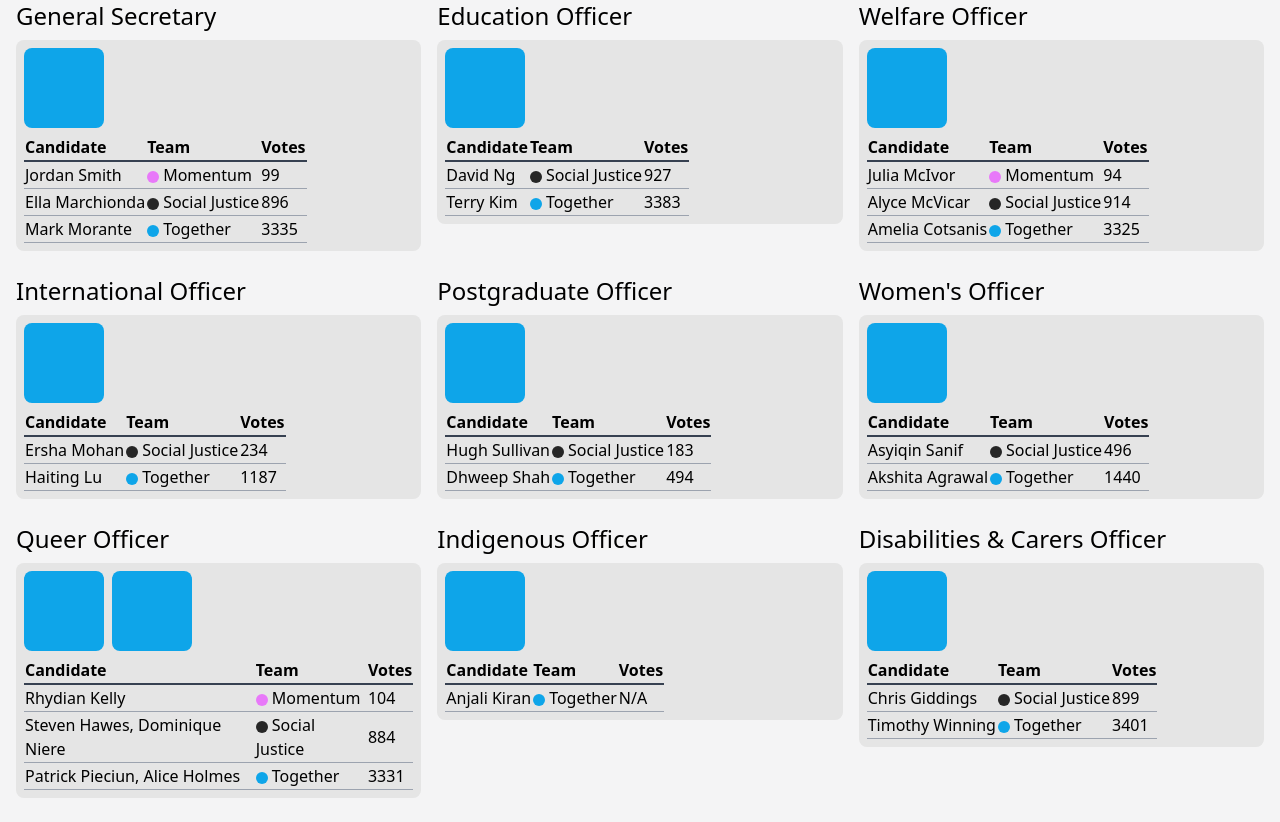
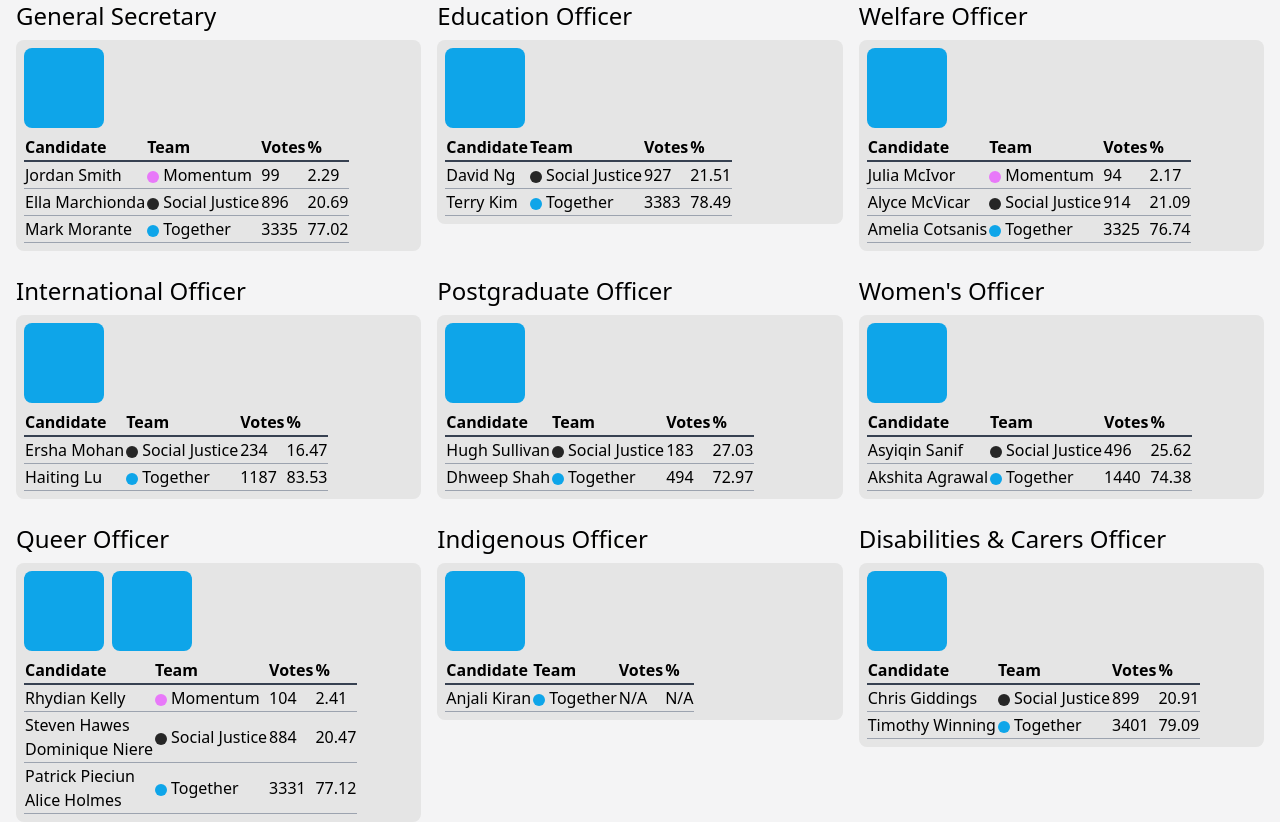
Before and after one commit to dmarmion/rusu-election-results, a React (Vite) app: page / in a window 1280 px wide. Shown: the part 440-1262 px from the top of the page. Built offline with nearby package versions, Linux system fonts and the light colour scheme.

Commit message:
Display vote percentage in tables

```diff
--- a/src/components/CouncilMember.tsx
+++ b/src/components/CouncilMember.tsx
@@ -28,6 +28,11 @@ export default function CouncilMember({ positionID, candidates }: CouncilMemberP
 
   const winner = candidates[winnerIndex];
 
+  // Calculate total number of votes cast
+  const votesCast = candidates.reduce((prevTotal, candidate) => {
+    return prevTotal + (candidate.votes ?? 0);
+  }, 0);
+
   return (
     <div>
       <h3>{labelForPosition(positionID)}</h3>
@@ -48,12 +53,13 @@ export default function CouncilMember({ positionID, candidates }: CouncilMemberP
               <th>Candidate</th>
               <th>Team</th>
               <th>Votes</th>
+              <th>%</th>
             </tr>
           </thead>
           <tbody>
             {candidates.map(({ names, team, votes }) => (
               <tr className="border-b border-gray-400">
-                <td>{names.join(", ") ?? UNKNOWN_CANDIDATE}</td>
+                <td>{names.map((name) => <p>{name}</p>) ?? UNKNOWN_CANDIDATE}</td>
                 <td>
                   <div
                     className={`mr-1 inline-flex h-3 w-3 rounded-md align-middle ${teamColourOf(
@@ -63,6 +69,7 @@ export default function CouncilMember({ positionID, candidates }: CouncilMemberP
                   {teamNameOf(team)}
                 </td>
                 <td>{votes ?? "N/A"}</td>
+                <td>{votes !== undefined ? ((votes / votesCast) * 100).toFixed(2) : "N/A"}</td>
               </tr>
             ))}
           </tbody>
```
